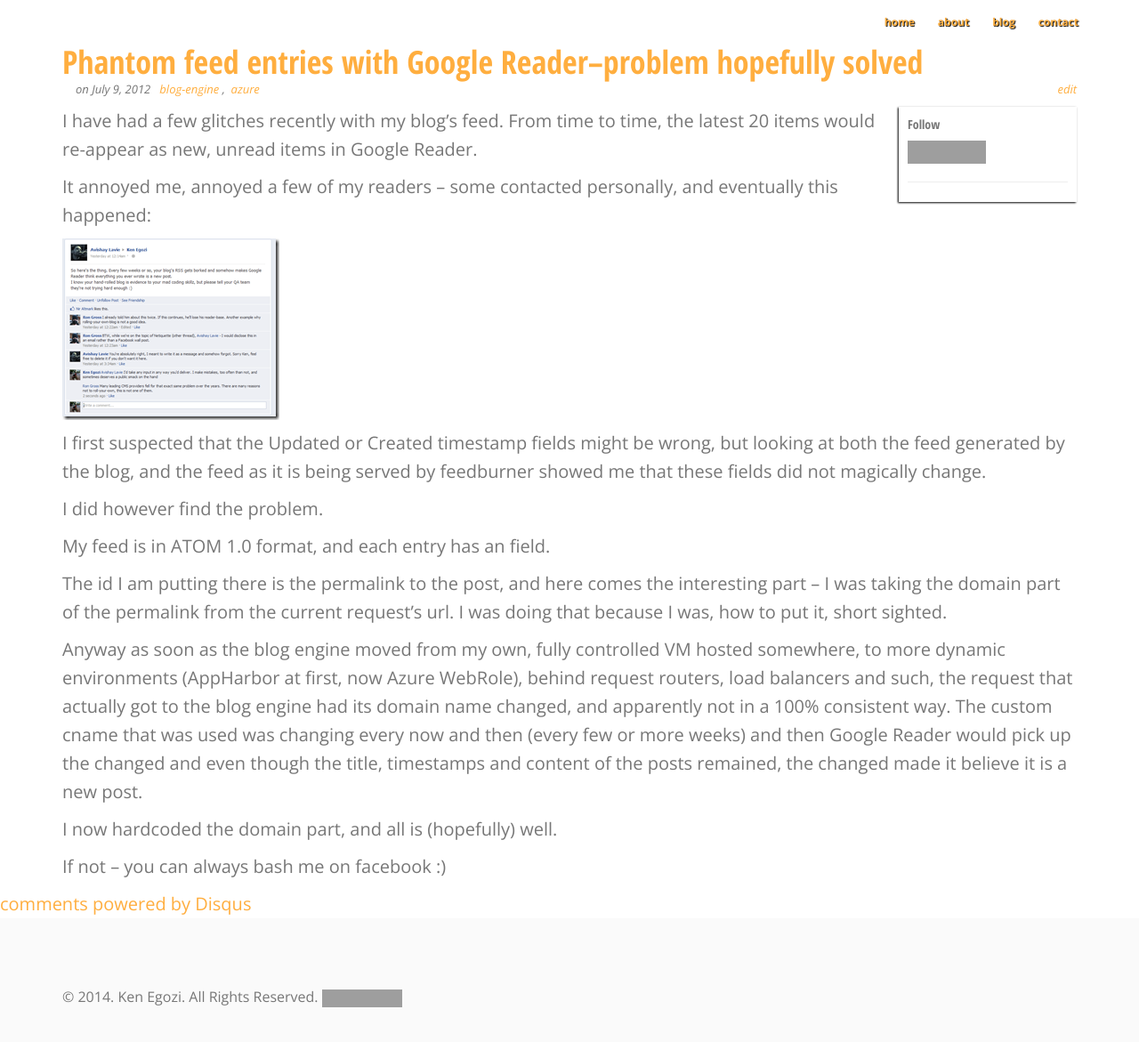
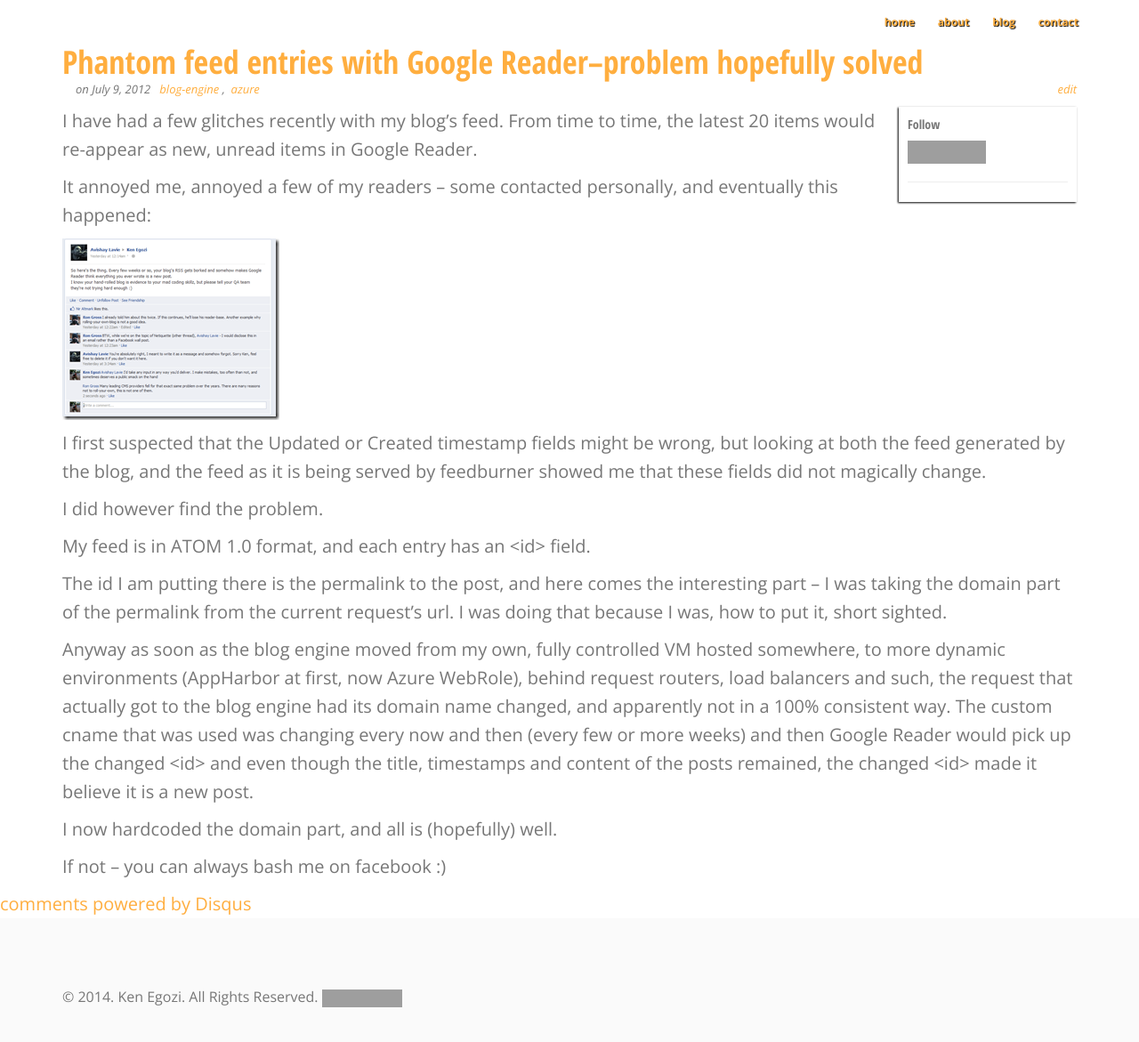
Before and after one commit to kenegozi/kenegozi.github.io, a Jekyll site: the page built from _posts/2012-07-09-phantom-feed-entries-with-google-readerndashproblem-hopefully-solved.markdown, in a window 1280 px wide and 1218 px high. Shown: the top 1171 px of the window at 89% size. Built offline with Jekyll 4.4.1, drawn with Linux system fonts in a browser that asks for light colours; nearby versions of some CDN libraries; comment, search, counter and statistics services are not loaded; grey boxes are pictures that could not be loaded.

```diff
--- a/_posts/2012-07-09-phantom-feed-entries-with-google-readerndashproblem-hopefully-solved.markdown
+++ b/_posts/2012-07-09-phantom-feed-entries-with-google-readerndashproblem-hopefully-solved.markdown
@@ -16,11 +16,11 @@ I first suspected that the Updated or Created timestamp fields might be wrong, b
 
 I did however find the problem.
 
-My feed is in ATOM 1.0 format, and each entry has an <id> field.
+My feed is in ATOM 1.0 format, and each entry has an &lt;id&gt; field.
 
 The id I am putting there is the permalink to the post, and here comes the interesting part – I was taking the domain part of the permalink from the current request's url. I was doing that because I was, how to put it, short sighted.
 
-Anyway as soon as the blog engine moved from my own, fully controlled VM hosted somewhere, to more dynamic environments (AppHarbor at first, now Azure WebRole), behind request routers, load balancers and such, the request that actually got to the blog engine had its domain name changed, and apparently not in a 100% consistent way. The custom cname that was used was changing every now and then (every few or more weeks) and then Google Reader would pick up the changed <id> and even though the title, timestamps and content of the posts remained, the changed <id> made it believe it is a new post.
+Anyway as soon as the blog engine moved from my own, fully controlled VM hosted somewhere, to more dynamic environments (AppHarbor at first, now Azure WebRole), behind request routers, load balancers and such, the request that actually got to the blog engine had its domain name changed, and apparently not in a 100% consistent way. The custom cname that was used was changing every now and then (every few or more weeks) and then Google Reader would pick up the changed &lt;id&gt; and even though the title, timestamps and content of the posts remained, the changed &lt;id&gt; made it believe it is a new post.
 
 I now hardcoded the domain part, and all is (hopefully) well.
 
```
